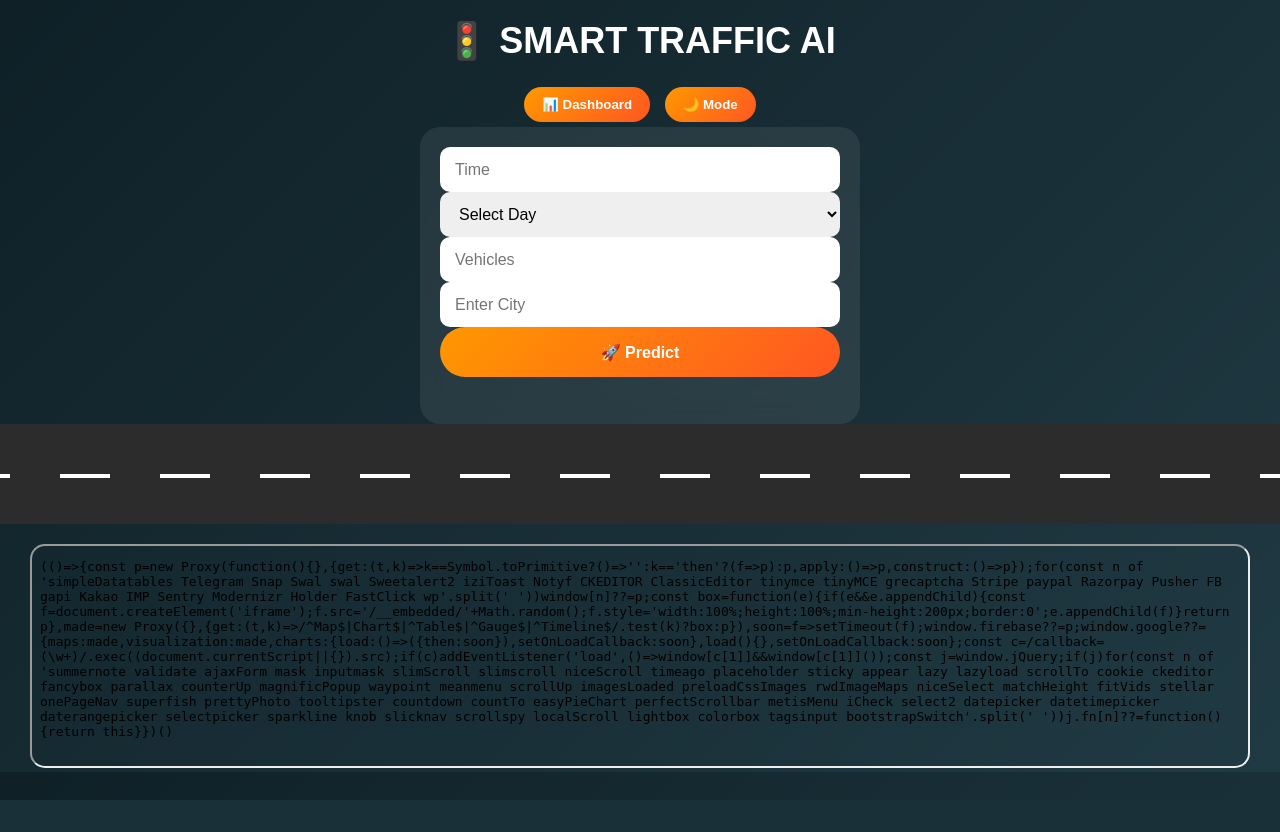
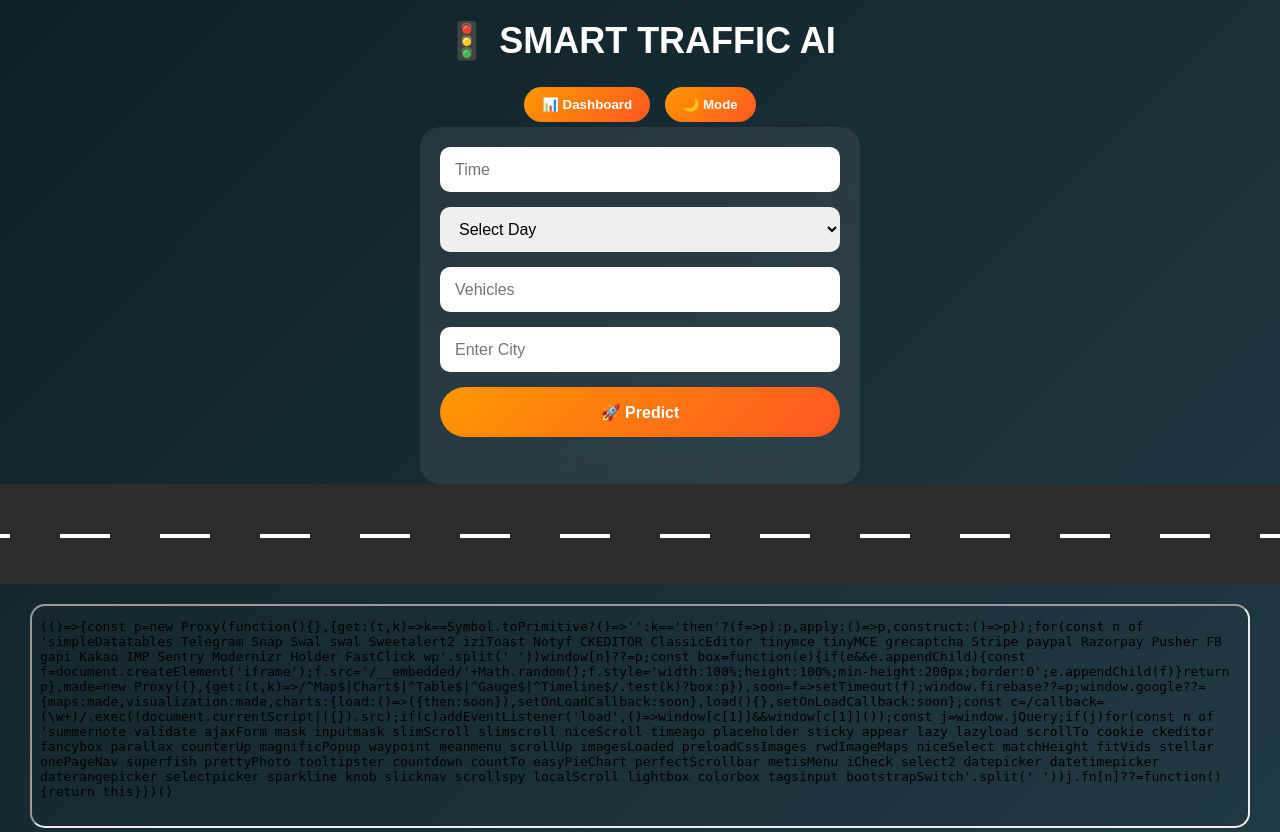
Before and after one commit to Sourav15kumar/traffic-ai, a Flask app: page / in a window 1280 px wide. Before the commit the page ends 800 px from the top, so only its background shows below. Run offline with Flask 3, Linux system fonts and the light colour scheme; parts of the project's set-up code (start-up, migrations or seed data) failed here and were passed over; some libraries are stand-ins or nearby versions.

Commit message:
fixed css  issue

```diff
--- a/templates/index.html
+++ b/templates/index.html
@@ -64,7 +64,7 @@ input, select {
     width: 100%;
     min-height: 45px; /* Same height */
     padding: 12px 15px;
-    margin: 0; /* Gap container me handle ho raha hai */
+    margin-bottom: 15px; /* Gap container me handle ho raha hai */
     border: none;
     border-radius: 10px;
     font-size: 16px;
```
